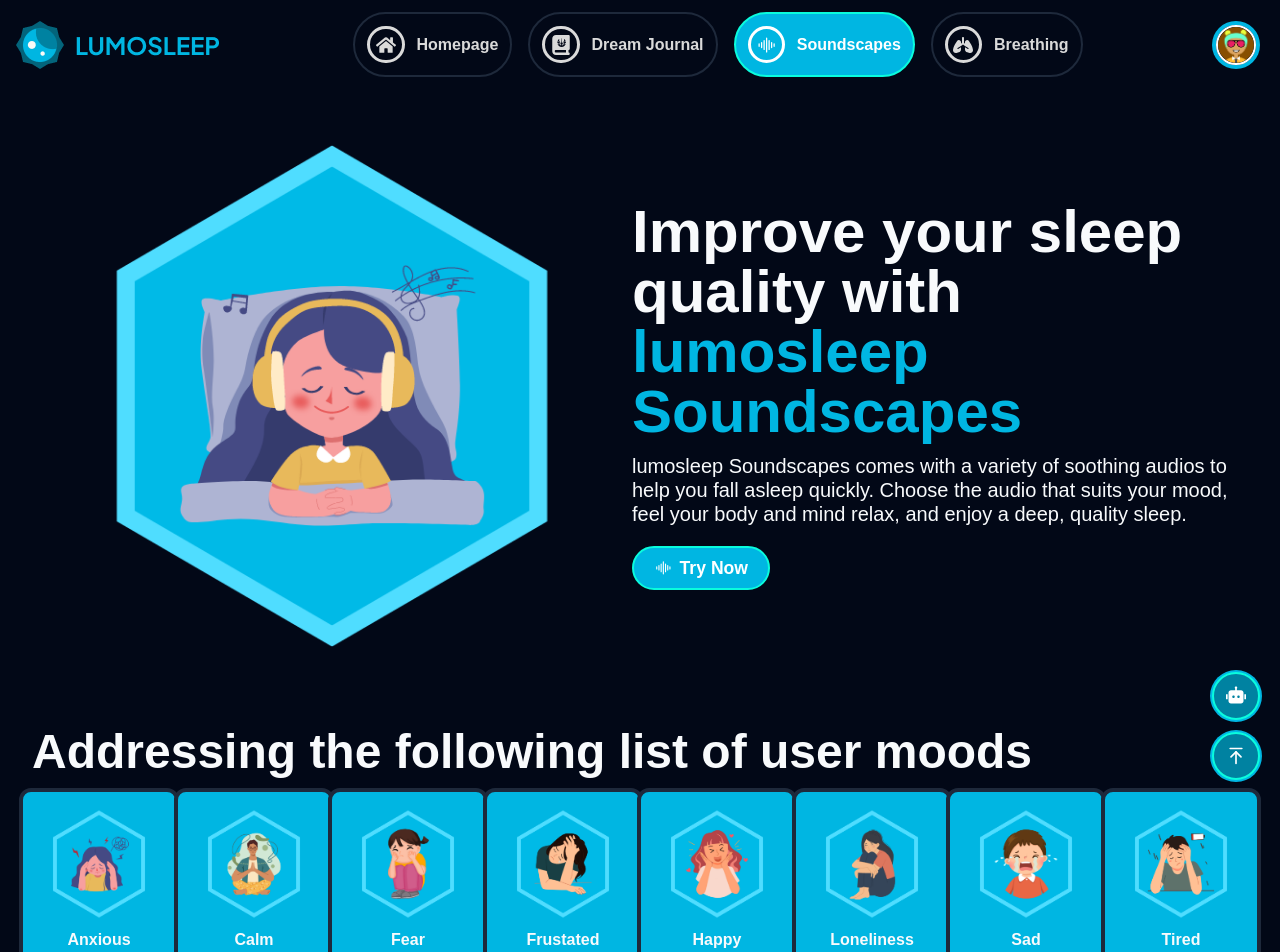
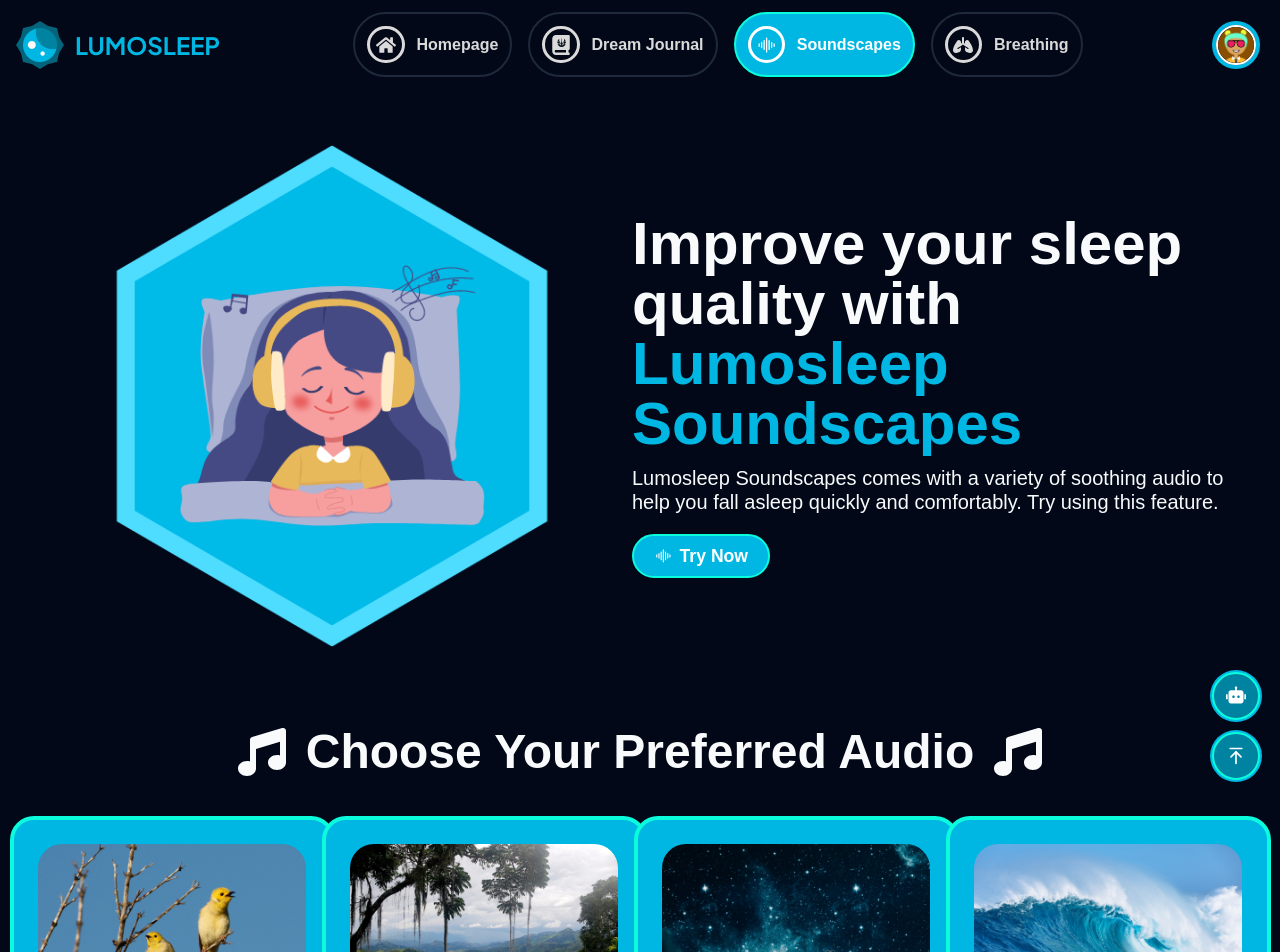
Before and after one commit to KarMint26/lumosleep_pelita, a React (Vite) app: page /soundscapes in a window 1280 px wide. Shown: the top 952 px of the page. Built offline with nearby package versions, Linux system fonts and the light colour scheme; no server answers; sample sign-in values are in the browser's storage.

Commit message:
Lumosleep Soundscapes and Image Rebuilding

```diff
--- a/src/pages/Soundscapes.tsx
+++ b/src/pages/Soundscapes.tsx
@@ -4,14 +4,14 @@
 import CustomButtonWithIcon from "@/components/custom/CustomButtonWithIcon";
 import { BsSoundwave } from "react-icons/bs";
 import { HeroSoundscapes } from "@/utils";
-import { listMood, soundList } from "@/utils/data";
-import MoodCard from "@/components/soundscapes/MoodCard";
+import { soundList } from "@/utils/data";
 import SoundCard from "@/components/soundscapes/SoundCard";
 import {
   FaCirclePause,
   FaCirclePlay,
   FaCircleStop,
   FaForward,
+  FaMusic,
 } from "react-icons/fa6";
 import { LuArrowUpToLine } from "react-icons/lu";
 import { RiRobot2Fill } from "react-icons/ri";
@@ -90,17 +90,16 @@
                 className="font-bold text-2xl sm:text-4xl lg:text-6xl"
               >
                 Improve your sleep quality with{" "}
-                <span className="text-mainColor">lumosleep Soundscapes</span>
+                <span className="text-mainColor">Lumosleep Soundscapes</span>
               </h1>
               <p
                 data-aos="fade-left"
                 data-aos-delay="150"
                 className="text-sm md:text-base lg:text-[1.25rem]"
               >
-                lumosleep Soundscapes comes with a variety of soothing audios to
-                help you fall asleep quickly. Choose the audio that suits your
-                mood, feel your body and mind relax, and enjoy a deep, quality
-                sleep.
+                Lumosleep Soundscapes comes with a variety of soothing audio to
+                help you fall asleep quickly and comfortably. Try using this
+                feature.
               </p>
               <div data-aos="fade-left" data-aos-delay="250">
                 <CustomButtonWithIcon
@@ -130,36 +129,16 @@
         </div>
       </DefaultView>
 
-      {/* Mood List */}
-      <div className="mood_list_container containers flex flex-col gap-3 py-4 px-5 sm:px-6 lg:px-8 mb-4">
-        <h1
-          data-aos="fade-right"
-          data-aos-delay="100"
-          className="font-semibold text-xl sm:text-3xl lg:text-5xl"
-        >
-          Addressing the following list of user moods
-        </h1>
-        <div className="grid grid-cols-3 sm:grid-cols-5 lg:grid-cols-8 gap-3 sm:gap-5 place-items-center">
-          {listMood.map((data) => (
-            <MoodCard
-              key={data.id}
-              moodImg={data.numberImg}
-              altImg={`mood-img-${data.id}`}
-              text={data.name}
-              delay={data.delay}
-            />
-          ))}
-        </div>
-      </div>
-
       {/* Sounds List */}
       <div className="sound_list containers flex flex-col gap-3 py-4 px-5 sm:px-6 lg:px-8 mb-4 md:mb-10">
         <h1
-          data-aos="fade-right"
+          data-aos="fade-up"
           data-aos-delay="150"
-          className="font-semibold text-xl sm:text-3xl lg:text-5xl"
+          className="font-semibold text-center text-xl sm:text-3xl lg:text-5xl mb-2 sm:mb-4 flex justify-center items-center gap-2 sm:gap-5"
         >
-          Choose your preferred audio
+          <FaMusic />
+          Choose Your Preferred Audio
+          <FaMusic />
         </h1>
         <div className="grid grid-cols-1 sm:grid-cols-2 lg:grid-cols-4 gap-5 sm:gap-7 lg:gap-8 place-items-center mt-2 sm:mt-3">
           {soundList.map((data) => (
```
